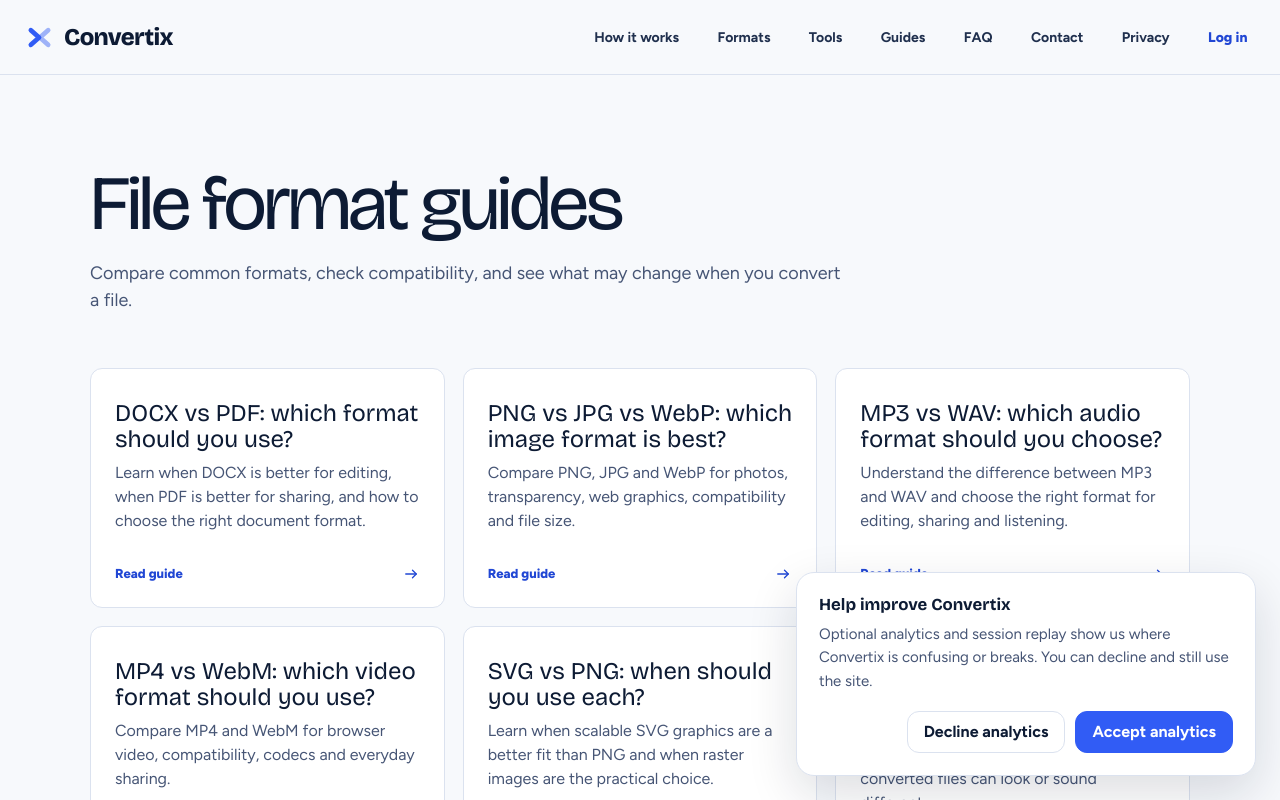
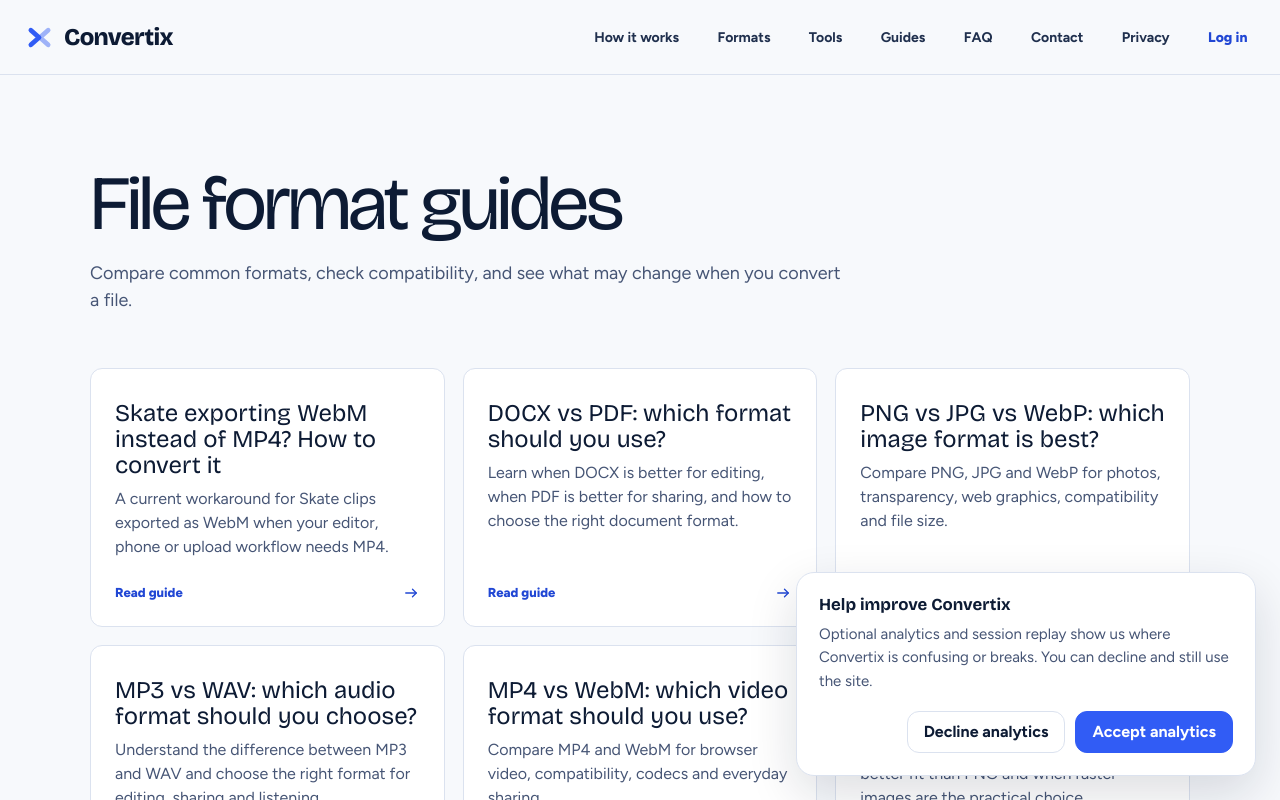
Before and after one commit to louisboii747/Convertix, a Next.js app in the folder apps/web/: page /guides in a window 1280 px wide. Shown: the top 800 px of the page. Built offline with nearby package versions, Linux system fonts and the light colour scheme; no server answers.

Commit message:
Feature current Skate conversion workaround

```diff
--- a/apps/web/src/app/guides/page.tsx
+++ b/apps/web/src/app/guides/page.tsx
@@ -34,6 +34,13 @@ export default function GuidesPage() {
         </header>
 
         <section className="guide-grid" aria-label="File format guides">
+          <Link className="guide-card" href="/guides/skate-webm-to-mp4">
+            <div>
+              <h2>Skate exporting WebM instead of MP4? How to convert it</h2>
+              <p>A current workaround for Skate clips exported as WebM when your editor, phone or upload workflow needs MP4.</p>
+            </div>
+            <footer><span>Read guide</span><ArrowIcon /></footer>
+          </Link>
           {GUIDES.map((guide) => (
             <Link className="guide-card" href={`/guides/${guide.slug}`} key={guide.slug}>
               <div><h2>{guide.title}</h2><p>{guide.description}</p></div>
```
